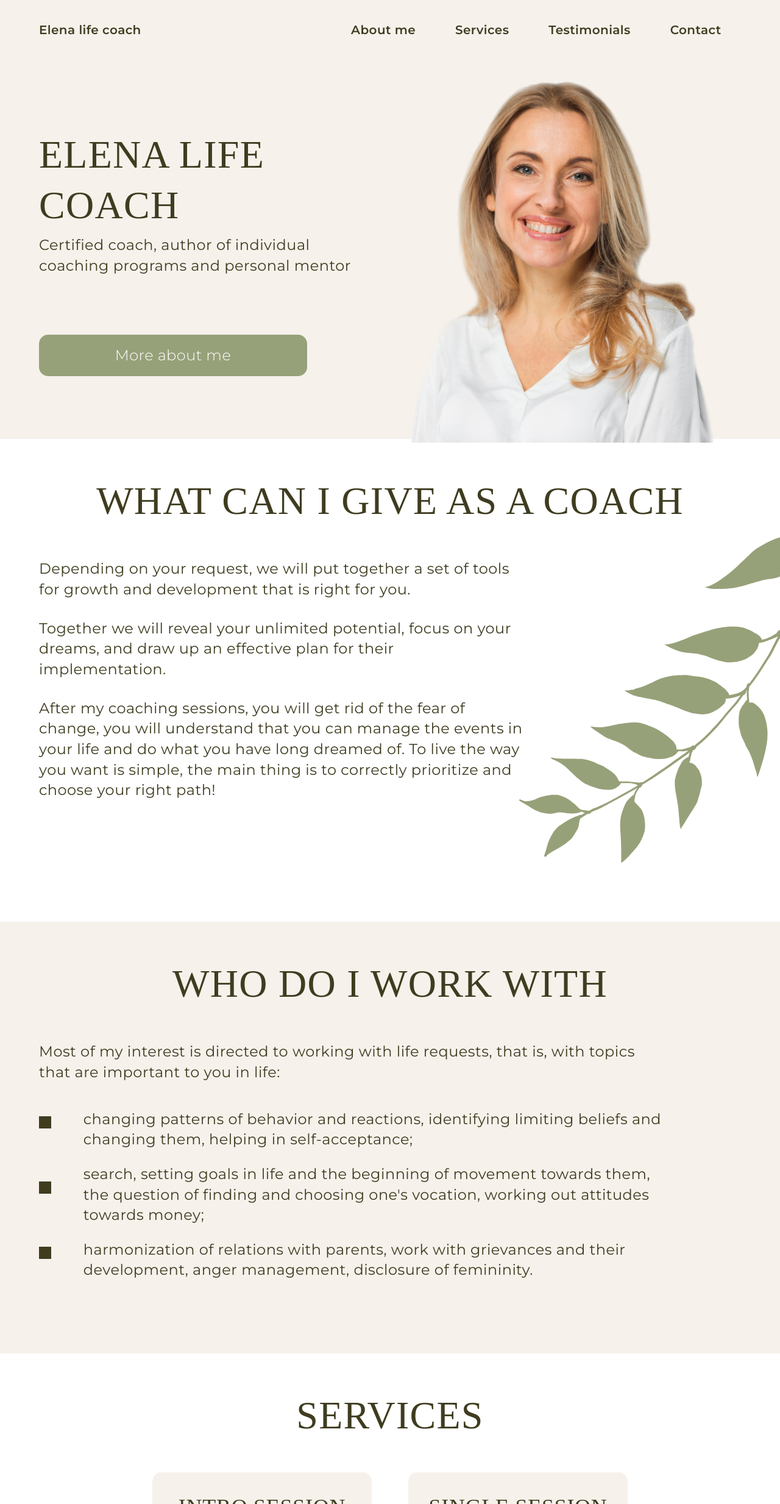
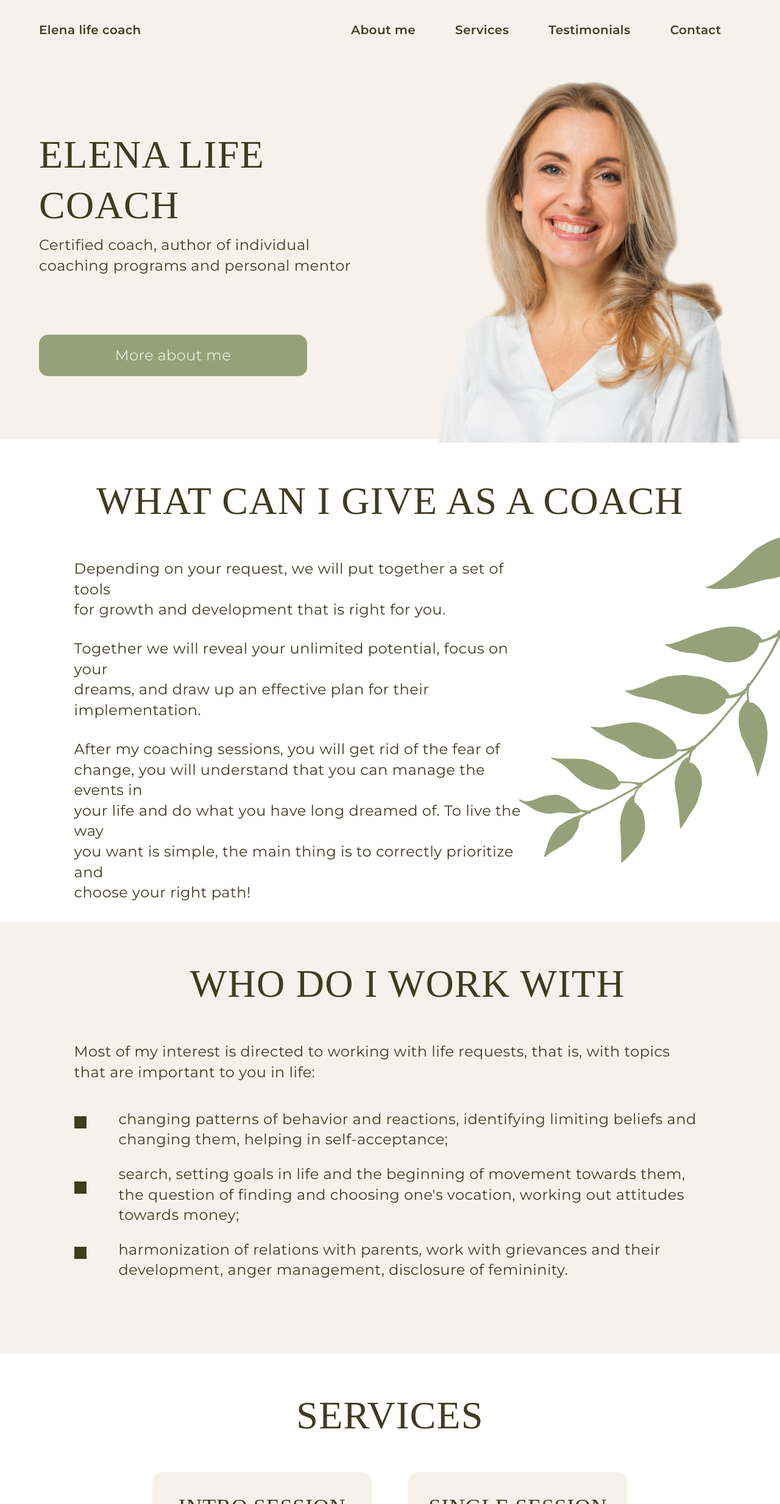
Before and after one commit to anevd/coaching-website, a website built with webpack: page design/index.html in a window 1280 px wide. Shown: the top 2467 px of the page at 61% size. Built offline with nearby package versions, Linux system fonts and the light colour scheme; a web font is replaced by a local one.

Commit message:
changing adaptaishion

```diff
--- a/src/scss/pages/home.scss
+++ b/src/scss/pages/home.scss
@@ -283,14 +283,22 @@
 @media screen and (max-width: $desktop) {
     // Диана
     .home-main__container-img {
-        max-width: 506px;
-        max-height: 593px;
+        right: 0%;
+    }
+    .home-coach-give {
+        &__subtitle {
+            max-width: 70%;
+            padding-left: 5%;
+        }
     }
 
-    .home-coach-give {
+    .home-work-with {
+        &__container {
+            padding-left: 5%;
+        }
 
-        &__subtitle {
-            max-width: 70%;
+        &__list {
+            padding-left: 5%;
         }
     }
 
```
Also changed, not shown: design/assets/dist/css/main.css.
